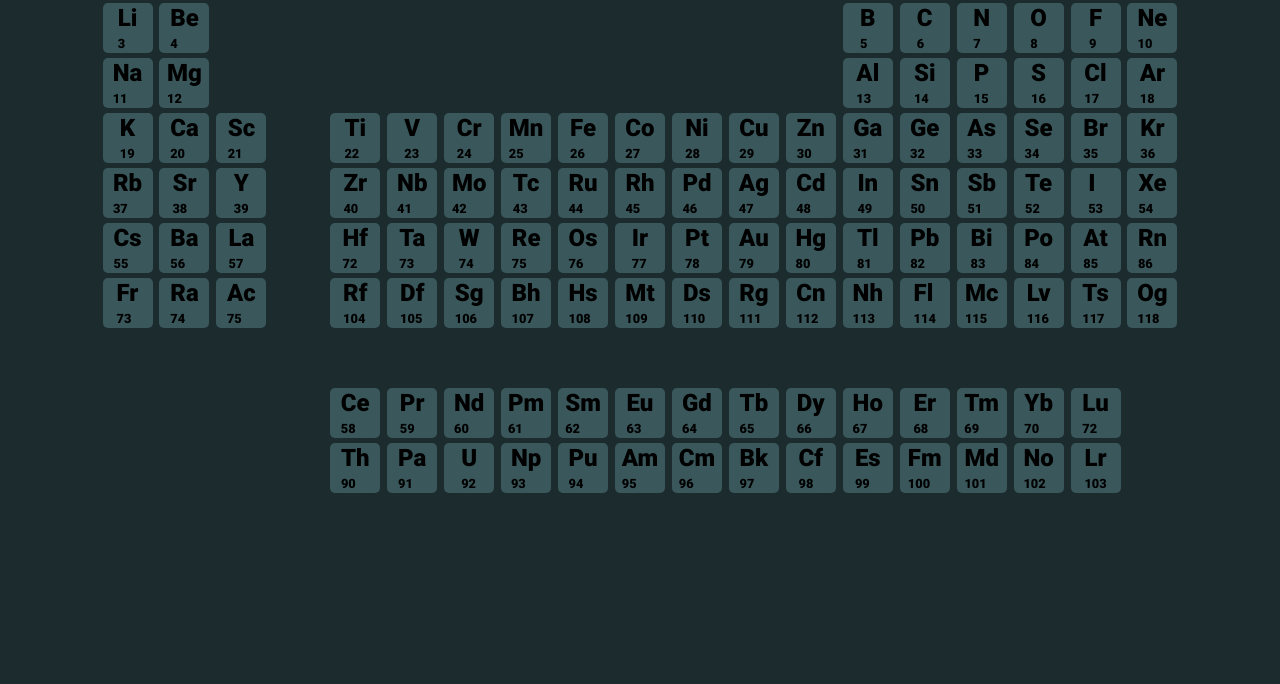
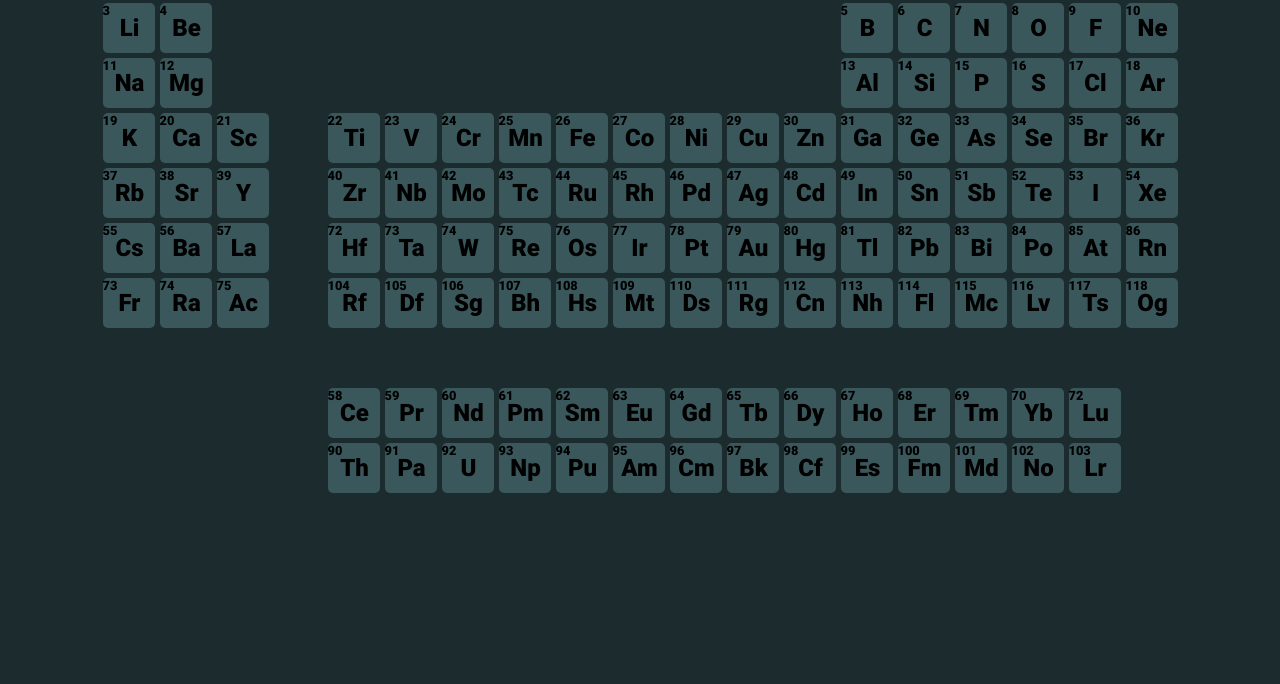
Before and after one commit to Darkprogramerzz/periodic-Table-website, a plain HTML site: page index.html in a window 1280 px wide. Shown: the part 136-820 px from the top of the page. Drawn offline with Linux system fonts and the light colour scheme.

Commit message:
aaaaaaaaaaaa

```diff
--- a/style.css
+++ b/style.css
@@ -29,6 +29,7 @@ body{
     height: auto;
 }
 .elements{
+    position: relative;
     display: grid;
     width: 50px;
     height: 50px;
@@ -37,11 +38,11 @@ body{
     background-color:#3a585c;
     border-radius: 5px;
     margin: 2.5px 2.5px 2.5px 2.5px;
+    padding-left: 2px;
 }
 .elements:hover{
     scale: 1.2;
     position: relative;
-
     background-color: aqua;
     z-index: 1;
 }
@@ -55,7 +56,10 @@ body{
     background: transparent;
 }
 .Number{
+    position:absolute;
     font-size: 0.8rem;
+    left: 0;
+    top: 0;
 }
 .Short_form{
     font-size: 1.5rem;
```
